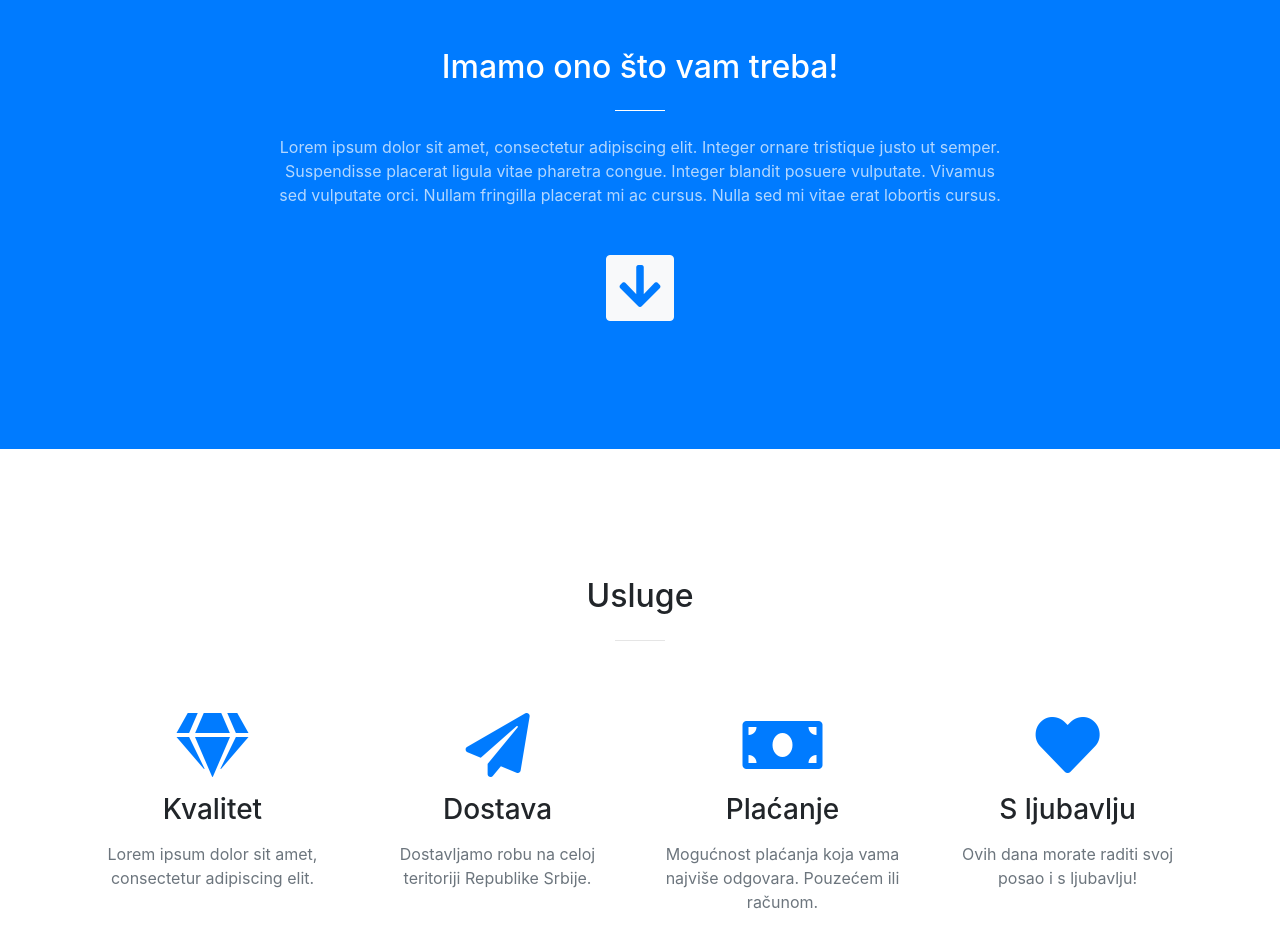
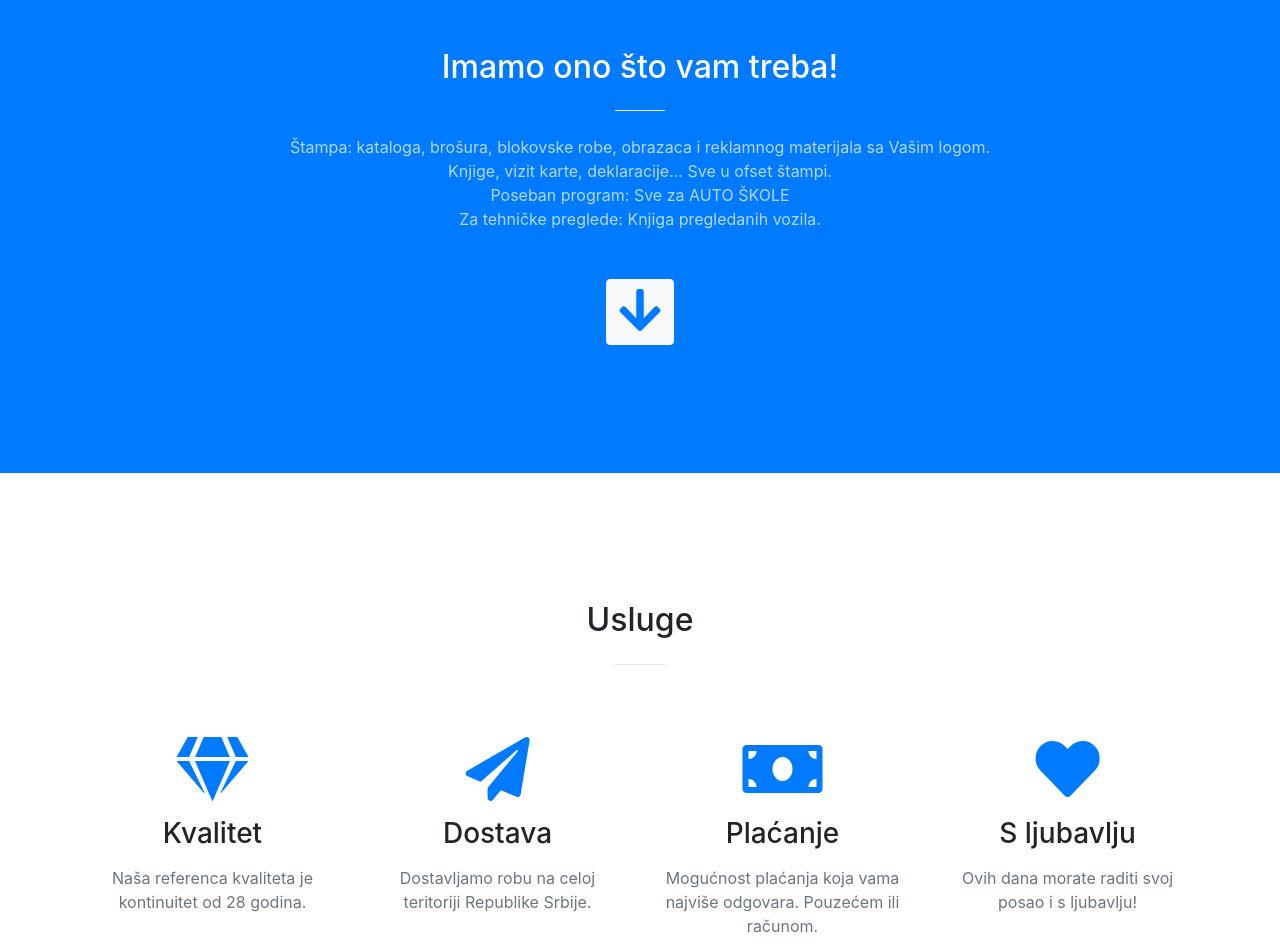
Before and after one commit to JelenaBanjac/grap, a website with bundled scripts: page index.html in a window 1280 px wide. Shown: the part 880-1832 px from the top of the page. Built offline with nearby package versions, Linux system fonts and the light colour scheme.

Commit message:
add kvalitet i intro

```diff
--- a/index.html
+++ b/index.html
@@ -69,7 +69,7 @@
           <br/><br/>
         </div>
         <div class="col-lg-8 mx-auto">
-          <!-- <p class="text-faded mb-5">Start Bootstrap can help you build better websites using the Bootstrap CSS framework! Just download your template and start going, no strings attached!</p> -->
+          <!-- <p class="text-faded mb-5">Grap Štamparija - garancija kvaliteta i brze usluge! </p> -->
           <br/><br/>
           <a class="btn btn-primary btn-xl js-scroll-trigger" href="#about">Saznaj više</a>
         </div>
@@ -83,7 +83,12 @@
         <div class="col-lg-8 mx-auto text-center">
           <h2 class="section-heading text-white">Imamo ono što vam treba!</h2>
           <hr class="light my-4">
-          <p class="text-faded mb-4">Lorem ipsum dolor sit amet, consectetur adipiscing elit. Integer ornare tristique justo ut semper. Suspendisse placerat ligula vitae pharetra congue. Integer blandit posuere vulputate. Vivamus sed vulputate orci. Nullam fringilla placerat mi ac cursus. Nulla sed mi vitae erat lobortis cursus.</p><br/>
+          <p class="text-faded mb-4">
+            Štampa: kataloga, brošura, blokovske robe, obrazaca i reklamnog materijala sa Vašim logom.
+            Knjige, vizit karte, deklaracije...
+            Sve u ofset štampi.<br/>
+            Poseban program: Sve za AUTO ŠKOLE<br/>
+            Za tehničke preglede: Knjiga pregledanih vozila.</p><br/>
           <a class="btn btn-light btn-l js-scroll-trigger" href="#services"><i class="fas fa-3x fa-arrow-down text-primary mb-1 sr-icon-1"></i></a>
         </div>
       </div>
@@ -105,7 +110,7 @@
           <div class="service-box mt-5 mx-auto">
             <i class="fas fa-4x fa-gem text-primary mb-3 sr-icon-1"></i>
             <h3 class="mb-3">Kvalitet</h3>
-            <p class="text-muted mb-0">Lorem ipsum dolor sit amet, consectetur adipiscing elit.</p>
+            <p class="text-muted mb-0">Naša referenca kvaliteta je kontinuitet od 28 godina. </p>
           </div>
         </div>
         <div class="col-lg-3 col-md-6 text-center">
```
